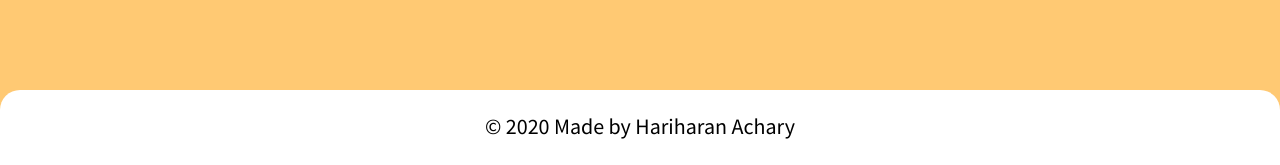
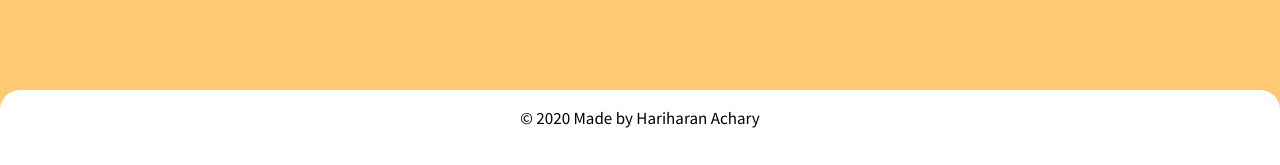
Before and after one commit to itsharry46/COVID_Website, a plain HTML site: page index.html in a window 1280 px wide. Shown: the part 2810-2975 px from the top of the page. Drawn offline with nearby package versions, Linux system fonts and the light colour scheme.

Commit message:
Update stylesheet.css

```diff
--- a/stylesheet.css
+++ b/stylesheet.css
@@ -325,7 +325,7 @@ li span
 	flex-direction: column;
 	align-items: center;
 	height: 50px;
-	font-size: 22px;
+	font-size: 17px;
 	padding-bottom: 25px;
 	border-top-right-radius: 20px;
 	border-top-left-radius: 20px;
```
